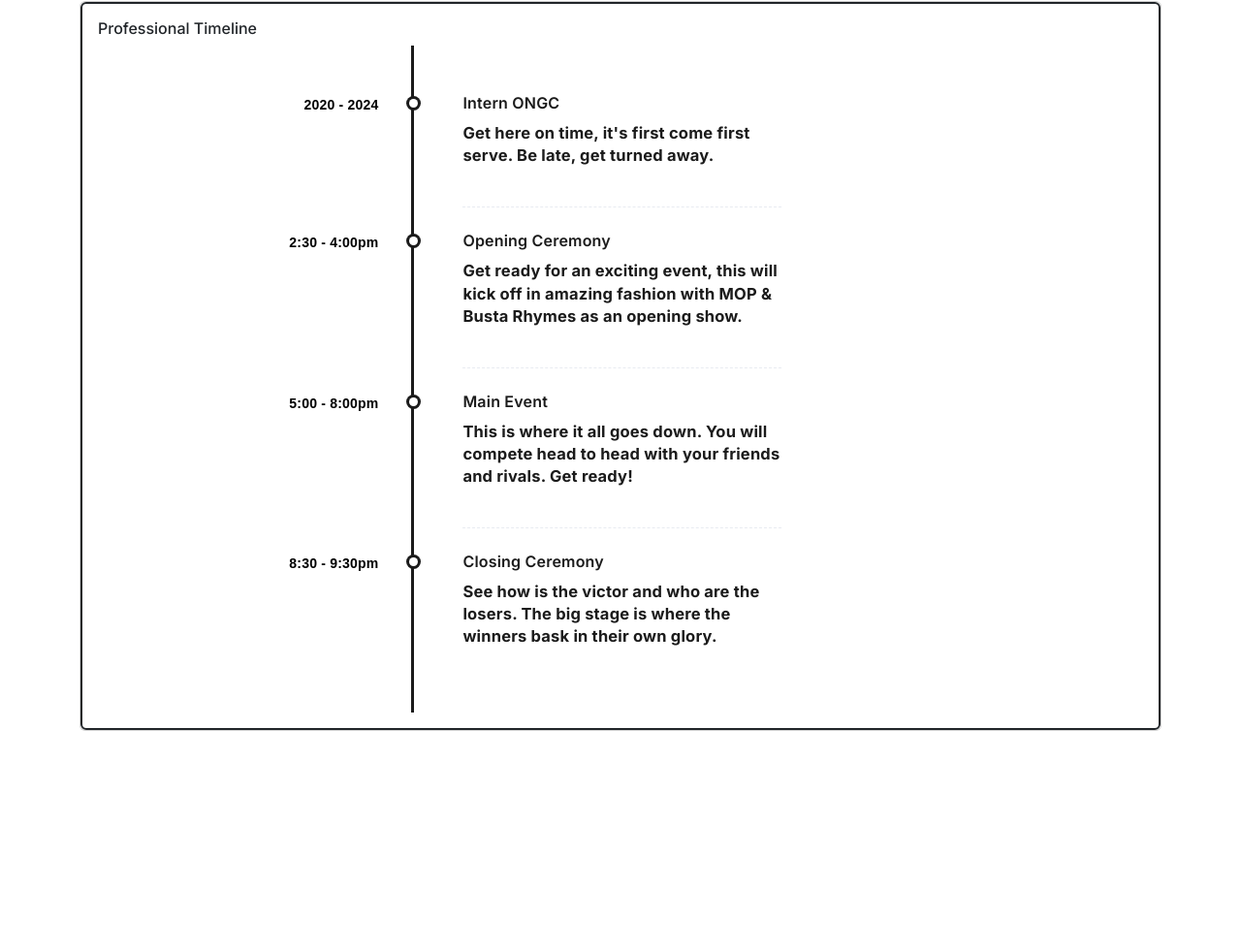
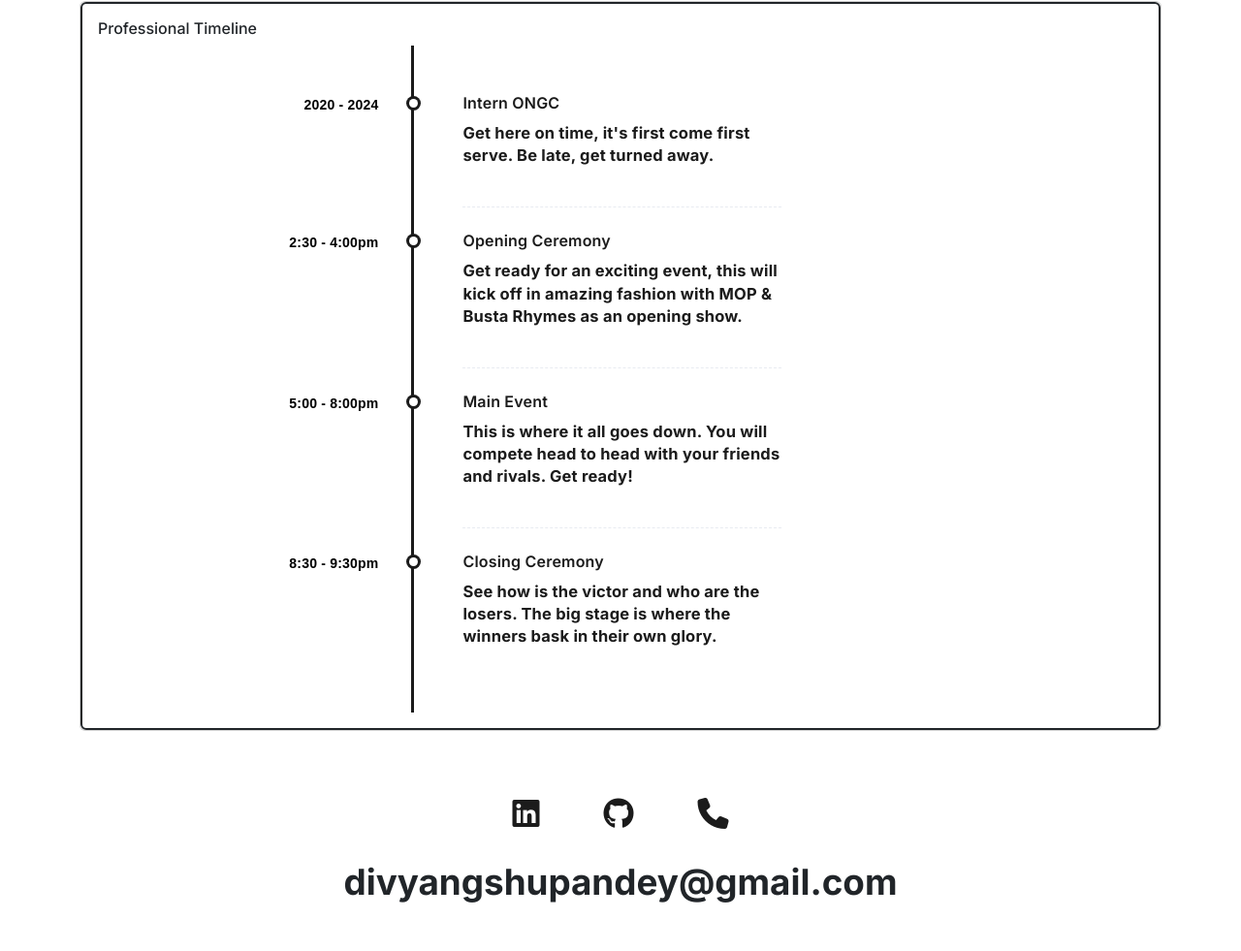
Before and after one commit to divyangshu-19/Personal-Portfolio-1, a plain HTML site: page index.html in a window 1280 px wide. Shown: the part 1253-2234 px from the top of the page at 97% size. Before the commit the page ends 2007 px from the top, so only its background shows below. Drawn offline with nearby package versions, Linux system fonts and the light colour scheme.

Commit message:
footer and resume done

```diff
--- a/index.html
+++ b/index.html
@@ -6,7 +6,7 @@
     <link href="https://cdn.jsdelivr.net/npm/bootstrap@5.3.3/dist/css/bootstrap.min.css" rel="stylesheet" integrity="sha384-QWTKZyjpPEjISv5WaRU9OFeRpok6YctnYmDr5pNlyT2bRjXh0JMhjY6hW+ALEwIH" crossorigin="anonymous">
     <script src="https://cdn.jsdelivr.net/npm/bootstrap@5.3.3/dist/js/bootstrap.bundle.min.js" integrity="sha384-YvpcrYf0tY3lHB60NNkmXc5s9fDVZLESaAA55NDzOxhy9GkcIdslK1eN7N6jIeHz" crossorigin="anonymous"></script>
     <link rel="stylesheet" href="style.css">
-
+    <link rel="stylesheet" href="https://cdnjs.cloudflare.com/ajax/libs/font-awesome/6.7.1/css/all.min.css" integrity="sha512-5Hs3dF2AEPkpNAR7UiOHba+lRSJNeM2ECkwxUIxC1Q/FLycGTbNapWXB4tP889k5T5Ju8fs4b1P5z/iB4nMfSQ==" crossorigin="anonymous" referrerpolicy="no-referrer" />
     <title>Div</title>
 </head>
 <body>
@@ -60,8 +60,16 @@
                 Here’s some text about myself that I want to be written here, just like 2 lines.
               </h2>
               <p>
-                <a href="#" class="btn">View my Resume</a>
+                <a
+                  href="/Divyangshu RESUME.pdf"
+                  target="_blank"
+                  class="btn "
+                  rel="noopener noreferrer"
+                >
+                  View my Resume
+                </a>
               </p>
+
             </div>
 
           </div>
@@ -164,7 +172,7 @@
 
       <div class="container ">
         <div class="container section-title text-center my-5 " data-aos="fade-up">
-          <!-- <p>Recent Posts</p> -->
+
           <h2 style="font-weight: 900;">EXPERIENCE</h2>
         </div>
         <div class="row ">
@@ -175,6 +183,7 @@
                         <div id="content">
                             <ul class="timeline">
                                 <li class="event" data-date="2020 - 2024">
+                                  <!-- <img src="/img/ongc.png" alt=""> -->
                                     <h3>Intern ONGC</h3>
                                     <p>Get here on time, it's first come first serve. Be late, get turned away.</p>
                                 </li>
@@ -199,6 +208,62 @@
     </div>
 
 
+    <footer class="text-center ">
+      <!-- Grid container -->
+      <div   class="container ">
+        <!-- Section: Social media -->
+        <section class=" d-flex justify-content-center align-items-center mt-4">
+          <!-- LinkedIn -->
+          <a
+            data-mdb-ripple-init
+            class="btn btn-link btn-floating btn-lg text-body m-3"
+            href="https://www.linkedin.com/in/divyangshupandey"
+            role="button"
+            data-mdb-ripple-color="dark"
+            target="_blank"
+            rel="noopener noreferrer"
+          >
+            <i class="fab fa-linkedin fa-2x"></i>
+          </a>
+
+          <!-- GitHub -->
+          <a
+            data-mdb-ripple-init
+            class="btn btn-link btn-floating btn-lg text-body m-3"
+            href="https://github.com/divyangshu-19"
+            role="button"
+            data-mdb-ripple-color="dark"
+            target="_blank"
+            rel="noopener noreferrer"
+          >
+            <i class="fab fa-github fa-2x"></i>
+          </a>
+
+          <!-- Phone -->
+          <a
+            data-mdb-ripple-init
+            class="btn btn-link btn-floating btn-lg text-body m-3"
+            href="tel:+919836498609"
+            role="button"
+            data-mdb-ripple-color="dark"
+          >
+            <i class="fa-solid fa-phone fa-2x"></i>
+          </a>
+        </section>
+      </div>
+
+      <!-- Email -->
+      <div class="text-center mb-4 footer">
+        <a
+          class="text-body fw-bold email-link"
+          href="mailto:divyangshupandey@gmail.com"
+          target="_blank"
+        >
+          divyangshupandey@gmail.com
+        </a>
+      </div>
+    </footer>
+
 
 
 
--- a/style.css
+++ b/style.css
@@ -295,6 +295,41 @@ body{
 
 
 
+/* footer  */
+
+footer {
+  padding-top: 20px;
+  padding-bottom: 20px;
+}
+
+footer .btn-floating {
+  font-size: 1rem; /* Increase icon size */
+}
+
+footer .footer {
+  background-color: var(--bg-color); /* Default fallback background color */
+}
+
+footer .email-link {
+  font-size: 2.3rem; /* Increase font size */
+  display: block;
+  margin: 0 auto;
+  /* width: 60%; Take up 60% of the width */
+  text-decoration: none; /* Remove underline */
+  /* padding: 10px 0; Add space above and below */
+}
+
+footer .email-link:hover {
+  text-decoration: underline; /* Optional: underline on hover for clarity */
+}
+
+@media (max-width: 576px) {
+
+}
+
+
+
+
 
 /* For smaller screens like mobile devices */
 @media (max-width: 768px) {
@@ -324,4 +359,16 @@ body{
         margin-top: 0px;
 
     }
+    footer .email-link {
+      font-size: 1.2rem; /* Adjust font size for smaller screens */
+      width: 90%; /* Take up more space on smaller screens */
+    }
+
+    footer {
+      padding-top: 30px; /* Add extra spacing on smaller screens */
+      padding-bottom: 30px;
+    }
+    footer .btn-floating {
+      font-size: 1rem; /* Increase icon size */
+    }
 }
```
Also changed, not shown: img/ongc.png (added), 1 other file.
